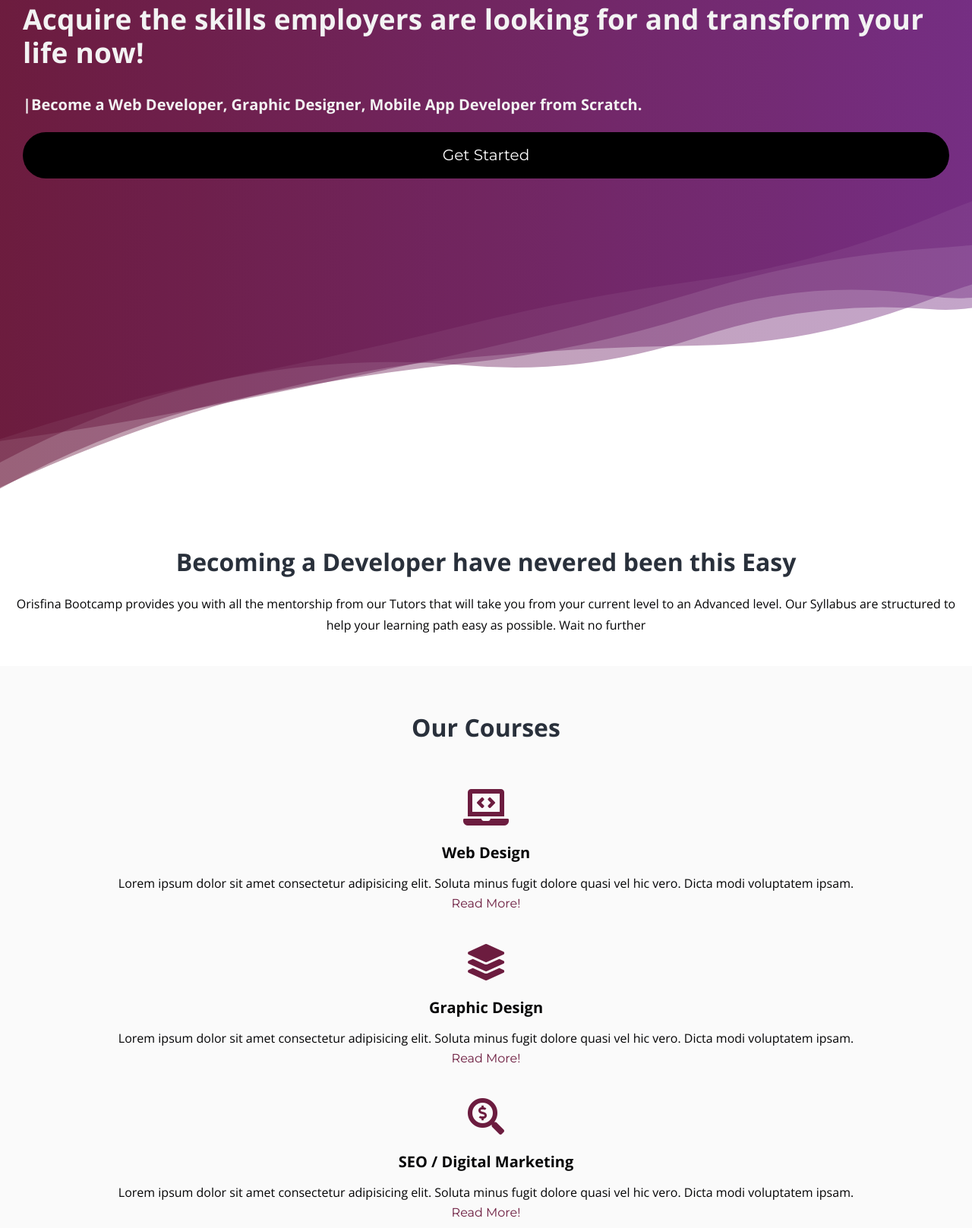
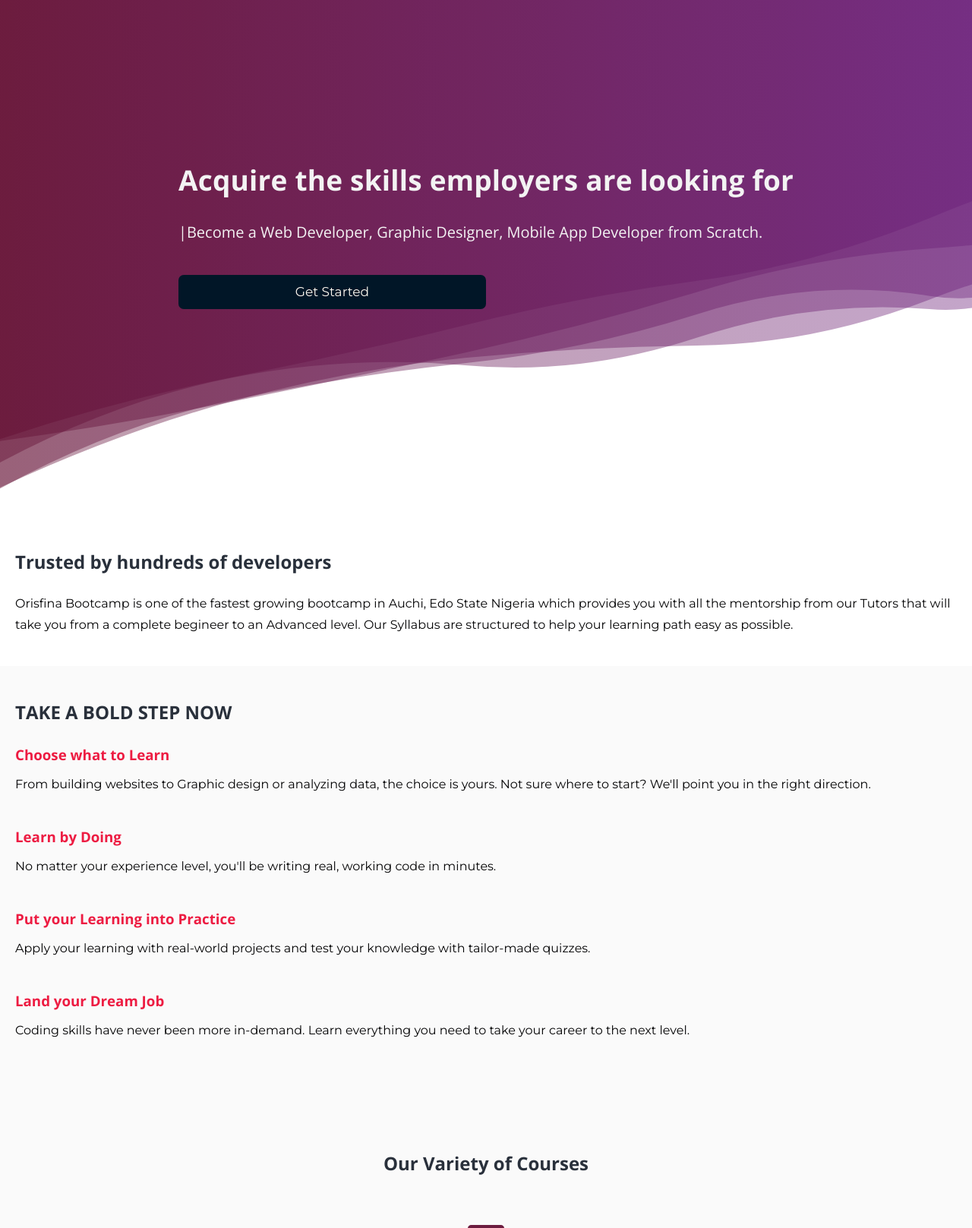
Before and after one commit to Orisfina/main-website, a plain HTML site: page index.html in a window 1280 px wide. Shown: the part 121-1738 px from the top of the page at 76% size. Drawn offline with nearby package versions, Linux system fonts and the light colour scheme.

Commit message:
background-image rectified

```diff
--- a/css/style.css
+++ /dev/null
@@ -1,112 +0,0 @@
-body {
-    font-family: 'Montserrat', sans-serif;
-    font-size: 1.6rem;
-    line-height: 1.6;
-    color: #040405;
-    letter-spacing: normal; }
-
-  h1, h2, h3, h4, h5, h6 {
-    margin-top: 0;
-    font-family: 'Open Sans', sans-serif;
-    font-weight: 700; }
-
-  .primary-header {
-    font-size: 4.5rem;
-    line-height: 1.2; }
-
-  .secondary-header {
-    font-size: 1.7rem;
-    padding-top: 3rem; }
-
-  .tracking-tight {
-    letter-spacing: 0.02rem; }
-
-  .primary-text {
-    font-size: 3.6rem;
-  line-height: 4.2rem; }
-
-  * {
-    padding: 0;
-    margin: 0;
-    box-sizing: border-box; }
-
-  html {
-    font-size: 62.5%; }
-
-  .container {
-    padding-left: 2rem;
-    padding-right: 2rem; }
-
-  a {
-    text-decoration: none;
-    display: block; }
-
-  .flex {
-    display: flex;
-    justify-content: center;
-    align-items: center; }
-
-  .btn-primary {
-    background-color: red;
-    color: #fff; }
-
-  .slideshow-btn {
-    padding: 2rem 5rem;
-    font-size: 2rem;
-    display: inline-block;
-    background-color: #000;
-    color: #fff;
-    border: none;
-    border-radius: 20rem;
-    outline: none; }
-
-  input[type="button"], input[type="submit"], li.parallelogram {
-    transition: 0.5s all;
-    -webkit-transition: 0.5s all;
-    -moz-transition: 0.5s all;
-    -o-transition: 0.5s all;
-    -ms-transition: 0.5s all; }
-
-  label {
-    margin: 0; }
-
-  .navbar {
-    display: flex;
-    justify-content: space-between;
-    align-items: center;
-    height: 5.5rem; }
-    .navbar__list {
-      display: none; }
-
-  .logo {
-    font-size: 2.1rem;
-    font-weight: bold; }
-
-  .slideshow {
-    height: 95vh;
-    padding: 0 1rem;
-    background-image: url("/images/Wave-3.4s-1366px.svg");
-    background-repeat: no-repeat;
-    background-size: cover;
-    color: #f3f3f3; }
-
-  .slideshow-content {
-    display: flex;
-    justify-content: center;
-    flex-direction: column;
-    padding-top: 12rem; }
-
-
-
-  .benefits {
-    padding: 1rem 2rem 5rem 2rem; }
-
-  .icon-color {
-    color: #6C1C3F; }
-
-  .course_link {
-    color: #6C1C3F; }
-
-  .demo {
-    display: block;
-    width: auto; }
--- a/css/styles.css
+++ b/css/styles.css
@@ -4,22 +4,59 @@
 ul {
   list-style: none; }
 
-.primary-text {
-  color: #29303b;
-  font-size: 3.2rem !important; }
+.hide {
+  display: none; }
+
+body {
+  font-family: 'Montserrat', sans-serif;
+  font-size: 1.6rem;
+  line-height: 1.6;
+  color: #040405;
+  letter-spacing: normal; }
+
+* {
+  padding: 0;
+  margin: 0;
+  box-sizing: border-box; }
+
+html {
+  font-size: 62.5%; }
+
+.container {
+  padding-left: 2rem;
+  padding-right: 2rem; }
 
 section {
   padding: 4rem 0; }
 
 p {
   line-height: 2.8rem;
-  font-family: 'Open Sans',Helvetica,Arial,sans-serif; }
+  font-family: 'Montserrat', sans-serif; }
+
+h1, h2, h3, h4, h5, h6 {
+  margin-top: 0;
+  font-family: 'Open Sans', sans-serif;
+  font-weight: 700; }
 
 .primary-header {
-  font-size: 3.7rem !important; }
+  font-size: 3.7rem;
+  line-height: 1.2; }
 
 .secondary-header {
-  font-size: 2rem !important; }
+  font-size: 2rem;
+  font-weight: 400;
+  padding-top: 3rem; }
+
+.tracking-tight {
+  letter-spacing: 0.02rem; }
+
+.primary-text {
+  color: #29303b;
+  font-size: 2.4rem;
+  line-height: 4.2rem; }
+
+.tertiary-text {
+  padding-bottom: 1rem; }
 
 p {
   margin: 0; }
@@ -66,10 +103,51 @@ p {
 .uppercase {
   text-transform: uppercase; }
 
+.t-justify {
+  text-align: justify; }
+
+.t-fogra {
+  color: #011627; }
+
+.t-red {
+  color: #ed1c42; }
+
+a {
+  text-decoration: none;
+  display: block; }
+
+.flex {
+  display: flex;
+  justify-content: center;
+  align-items: center; }
+
+input[type="button"], input[type="submit"], li.parallelogram {
+  transition: 0.5s all;
+  -webkit-transition: 0.5s all;
+  -moz-transition: 0.5s all;
+  -o-transition: 0.5s all;
+  -ms-transition: 0.5s all; }
+
+label {
+  margin: 0; }
+
+.logo {
+  font-size: 2.1rem;
+  font-weight: bold; }
+
+.icon-color {
+  color: #6C1C3F; }
+
+.course_link {
+  color: #6C1C3F; }
+
+.demo {
+  display: block;
+  width: auto; }
+
 /*** TestimonialS Slider - Free Weebly Widget by Baamboo Studio - Style 2 ***/
 .testimonial_slider_2 {
   width: 100%;
-  border: 001px solid #fffafa;
   overflow: hidden;
   box-sizing: border-box;
   padding-bottom: 30px; }
@@ -131,7 +209,7 @@ p {
 
 .testimonial_2 {
   font-size: 16px !important;
-  color: #333;
+  color: #fff8f0;
   /* Change testimonial paragraph text color */
   padding: 16px 0px 7px; }
 
@@ -154,6 +232,12 @@ p {
 .content_2:after {
   background: url(icon_testimonial_2_after.png) 0 0 no-repeat;
   margin: 5px 10px; }
+
+.testimonial h2 {
+  color: #fff8f0; }
+
+.author_2 h3, h4 {
+  color: #fff8f0 !important; }
 
 .testimonial_2 p {
   display: inline; }
@@ -259,9 +343,19 @@ img {
   outline: none;
   min-width: 100%; }
 
+.btn-primary {
+  background-color: #ed1c42;
+  color: #fff; }
+
 .slideshow-btn {
-  padding: 1.45rem 5rem !important;
-  display: inline !important; }
+  padding: .9rem 1rem;
+  width: 50%;
+  font-size: 1.7rem;
+  background-color: #011627;
+  color: #fff8f0;
+  border-radius: .7rem;
+  border: none;
+  outline: none; }
 
 .form-group {
   margin-bottom: 1rem; }
@@ -297,13 +391,24 @@ img {
   padding-left: 1rem; }
 
 .navbar {
-  height: 8vh !important; }
+  display: flex;
+  justify-content: space-between;
+  align-items: center;
+  height: 8vh; }
 
-.slideshow-content {
-  padding-top: 6rem !important; }
+.navbar__list {
+  display: none; }
 
 .slideshow {
-  height: 92vh !important; }
+  height: 92vh;
+  padding: 0 1rem;
+  background-image: url("/images/Wave-3.4s-1366px.svg");
+  background-repeat: no-repeat;
+  background-size: cover;
+  color: #f3f3f3;
+  display: flex;
+  justify-content: center;
+  align-items: center; }
 
 .courses {
   background-color: rgba(250, 250, 250, 0.9);
@@ -316,4 +421,18 @@ img {
   font-size: 2rem; }
 
 .benefits {
-  padding: 4rem 2rem !important; }
+  padding: 4rem 2rem; }
+
+.assurance {
+  background-image: url("/images/trust.jpg");
+  background-position: left center;
+  background-repeat: no-repeat;
+  background-attachment: fixed;
+  color: #fff8f0; }
+  .assurance__box--heading {
+    padding-bottom: 0.8rem; }
+
+.testimonial {
+  background-image: url(/images/feedback.jpg);
+  background-attachment: fixed;
+  background-position: left; }
--- a/index.html
+++ b/index.html
@@ -4,14 +4,9 @@
 	<meta charset="UTF-8">
 	<meta http-equiv="X-UA-Compatible" content="IE=edge">
 	<meta name="viewport" content="width=device-width, initial-scale=1.0">
-	<link rel="preconnect" href="https://fonts.gstatic.com">
 	<link href="https://fonts.googleapis.com/css2?family=Montserrat&family=Open+Sans:wght@400;700&family=Poppins&family=Raleway&display=swap" rel="stylesheet">
-	<!-- <link href='//fonts.googleapis.com/css?family=Viga' rel='stylesheet' type='text/css'>
-	<link href='//fonts.googleapis.com/css?family=Roboto+Condensed' rel='stylesheet' type='text/css'>
-	<link href='//fonts.googleapis.com/css?family=Lato:400,700,300' rel='stylesheet' type='text/css'> -->
 	<link rel="stylesheet" href="https://use.fontawesome.com/releases/v5.15.3/css/all.css" integrity="sha384-SZXxX4whJ79/gErwcOYf+zWLeJdY/qpuqC4cAa9rOGUstPomtqpuNWT9wdPEn2fk" crossorigin="anonymous">
 	<link href="css/styles.css" rel='stylesheet' type='text/css' />
-	<link rel="stylesheet" href="css/style.css">
 	<title>Orisfina Bootcamp - Kick start your Web development career Today</title>
 </head>
 <body>
@@ -37,52 +32,84 @@
 	 <!-- Slideshow Section -->
 	 <div class="slideshow">
 		<div class="slideshow-content container">
-			<h1 class="primary-header tracking-tight">Acquire the skills employers are looking for and transform your life now!</h1>
+			<h1 class="primary-header tracking-tight">Acquire the skills employers are looking for <span class="hide"> and transform your life now!</span></h1>
 			<h2 class="secondary-header">|Become a Web Developer, Graphic Designer, Mobile App Developer from Scratch.
 			</h2>
-				<a href="#" class="slideshow-btn m-t-small t-center">Get Started</a>
+				<a href="#" class="slideshow-btn m-t-medium t-center">Get Started</a>
 		</div>
 	</div>
 	<main>
 		<!-- Web developer have never been this easy -->
 		<section class="benefits container ">
-			<h2 class="primary-text t-center p-b-small">Becoming a Developer have nevered been this Easy</h2>
-			<p class="text-para t-center">Orisfina Bootcamp provides you with all the mentorship from our Tutors that will take you from your current level to an Advanced level. Our Syllabus are structured to help your learning path easy as possible. Wait no further</p>
+			<h2 class="primary-text p-b-small">Trusted by hundreds of developers</h2>
+			<p class="text-para
+			">Orisfina Bootcamp is one of the fastest growing bootcamp in Auchi, Edo State Nigeria which provides you with all the mentorship from our Tutors that will take you from a complete begineer to an Advanced level. Our Syllabus are structured to help your learning path easy as possible.</p>
+		</section>
+
+		<section class="extra dark-bg container ">
+			<h2 class="primary-text p-b-small uppercase">Take a bold step Now</h2>
+			<div class="grid-2">
+				<div class="col-1-2 m-b-medium">
+					<h3 class="tertiary-text t-red">Choose what to Learn</h3>
+					<p class="para">
+						From building websites to Graphic design or analyzing data, the choice is yours. Not sure where to start? We'll point you in the right direction.
+					</p>
+				</div>
+				<div class="col-1-2 m-b-medium">
+					<h3 class="tertiary-text t-red">Learn by Doing</h3>
+					<p class="para">
+						No matter your experience level, you'll be writing real, working code in minutes.
+					</p>
+				</div>
+				<div class="col-1-2 m-b-medium">
+					<h3 class="tertiary-text t-red">Put your Learning into Practice</h3>
+					<p class="para">
+						Apply your learning with real-world projects and test your knowledge with tailor-made quizzes.
+					</p>
+				</div>
+				<div class="col-1-2 m-b-medium">
+					<h3 class="tertiary-text t-red">Land your Dream Job</h3>
+					<p class="para">
+						Coding skills have never been more in-demand. Learn everything you need to take your career to the next level.
+					</p>
+				</div>
+			</div>
 		</section>
 
 		<!-- Our Courses -->
 		<section class="container courses ">
-			<h2 class="primary-text t-center p-t-small p-b-small">Our Courses </h2>
+			<h2 class="primary-text t-center p-t-small p-b-small">Our Variety of Courses </h2>
 			<div class="courses__box">
 				<i class=""></i>
 				<i class="fas fa-laptop-code fa-3x t-center flex p-b-small p-t-medium icon-color"></i>
 				<h3 class="courses_title t-center">Web Design</h3>
-				<p class="courses__description t-center">Lorem ipsum dolor sit amet consectetur adipisicing elit. Soluta minus fugit dolore quasi vel hic vero. Dicta modi voluptatem ipsam.</p>
-				<a href="/web-design" class="course_link t-center">Read More!</a>
+				<p class="courses__description">You will learn the fundamentals of structuring a webpage layout using HTML5 and CSS3 so that you can create responsive and beautiful websites from scratch. This course will also teach you everything you need to know about Javascript and take you from Zero to Hero.</p>
+				<p class="courses__description">Our Advanced class will cover technologies such as React, Sass, Bootstrap, Git and PHP for building full web applications.</p>
+				<a href="/web-design.html" class="course_link ">Read More!</a>
 			</div>
 			<div class="courses__box">
 				<i class="fas fa-layer-group fa-3x t-center flex p-b-small p-t-medium icon-color"></i>
 				<h3 class="courses_title t-center">Graphic Design</h3>
-				<p class="courses__description t-center">Lorem ipsum dolor sit amet consectetur adipisicing elit. Soluta minus fugit dolore quasi vel hic vero. Dicta modi voluptatem ipsam.</p>
-				<a href="/web-design" class="course_link t-center">Read More!</a>
+				<p class="courses__description t-justify">Master the fundamental skills needed to design visually appealing designs. In this course, you will be expose to Hands-on projects that will improve your portfolio and increase your chances of landing jobs offers after training. Other fundamentals such as Typography, color-theory, and positioning will be covered extensively.</p>
+				<a href="/learn-graphic-design.html" class="course_link m-t-small">Read More!</a>
 			</div>
 			<div class="courses__box">
 				<i class="fas fa-search-dollar fa-3x t-center flex p-b-small p-t-medium icon-color"></i>
 				<h3 class="courses_title t-center">SEO / Digital Marketing</h3>
-				<p class="courses__description t-center">Lorem ipsum dolor sit amet consectetur adipisicing elit. Soluta minus fugit dolore quasi vel hic vero. Dicta modi voluptatem ipsam.</p>
-				<a href="/web-design" class="course_link t-center">Read More!</a>
+				<p class="courses__description t-justify">Learn the basis of Search Engine optimization (SEO) and increase organic traffic of your site / blog. Offer your skills to potential client while you make money. The course is opened to everyone regardless of your current knownledge about search engines</p>
+				<a href="/learn-digital-marketing.html" class="course_link">Read More!</a>
 			</div>
 			<div class="courses__box">
 				<i class="fas fa-desktop fa-3x t-center flex p-b-small p-t-medium icon-color" aria-hidden="true"></i>
 				<h3 class="courses_title t-center">Hardware Engineering</h3>
-				<p class="courses__description t-center">Lorem ipsum dolor sit amet consectetur adipisicing elit. Soluta minus fugit dolore quasi vel hic vero. Dicta modi voluptatem ipsam.</p>
-				<a href="/web-design" class="course_link t-center">Read More!</a>
+				<p class="courses__description">Lorem ipsum dolor sit amet consectetur adipisicing elit. Soluta minus fugit dolore quasi vel hic vero. Dicta modi voluptatem ipsam.</p>
+				<a href="/learn-hardware-engineering.html" class="course_link">Read More!</a>
 			</div>
 			<div class="courses__box">
 				<i class="fas fa-file-word fa-3x t-center flex p-b-small p-t-medium icon-color" aria-hidden="true"></i>
 				<h3 class="courses_title t-center">Application Packages</h3>
-				<p class="courses__description t-center">Lorem ipsum dolor sit amet consectetur adipisicing elit. Soluta minus fugit dolore quasi vel hic vero. Dicta modi voluptatem ipsam.</p>
-				<a href="/web-design" class="course_link t-center">Read More!</a>
+				<p class="courses__description ">Lorem ipsum dolor sit amet consectetur adipisicing elit. Soluta minus fugit dolore quasi vel hic vero. Dicta modi voluptatem ipsam.</p>
+				<a href="/learn-computer-packages.html" class="course_link">Read More!</a>
 			</div>
 		</section>
 
@@ -96,7 +123,7 @@
 				<div class="assurance__box--icon t-center p-t-large">
 
 				<i class="fas fa-handshake fa-3x t-cente flex icon-color"></i>
-				<h3 class="assurance__box--heading t-center p-b-small p-t-small">Money Back Guarrante</h3>
+				<h3 class="assurance__box--heading t-center p-t-small">Money Back Guarrante</h3>
 				<p class="t-center">Lorem ipsum dolor sit amet consectetur adipisicing elit. Laboriosam placeat quo a, dignissimos
 					in asperiores ad praesentium. Nobis, non eum.</p>
 				</div>
@@ -104,7 +131,7 @@
 			<div class="assurance__box">
 				<div class="assurance__box--icon t-center p-t-large"></div>
 				<i class="fas fa-money-check fa-3x t-cente flex p-t-small icon-color"></i>
-				<h3 class="assurance__box--heading t-center p-b-small p-t-small">Installmental Payment</h3>
+				<h3 class="assurance__box--heading t-center p-t-small">Installmental Payment</h3>
 				<p class="t-center">Lorem ipsum dolor sit amet consectetur adipisicing elit. Laboriosam placeat quo a, dignissimos
 					in asperiores ad praesentium. Nobis, non eum.</p>
 			</div>
```
Also changed, not shown: images/Network.png (added), images/Speedline-12.5s-1433px.svg (added), images/feedback.jpg (added), images/trust.jpg (added).
